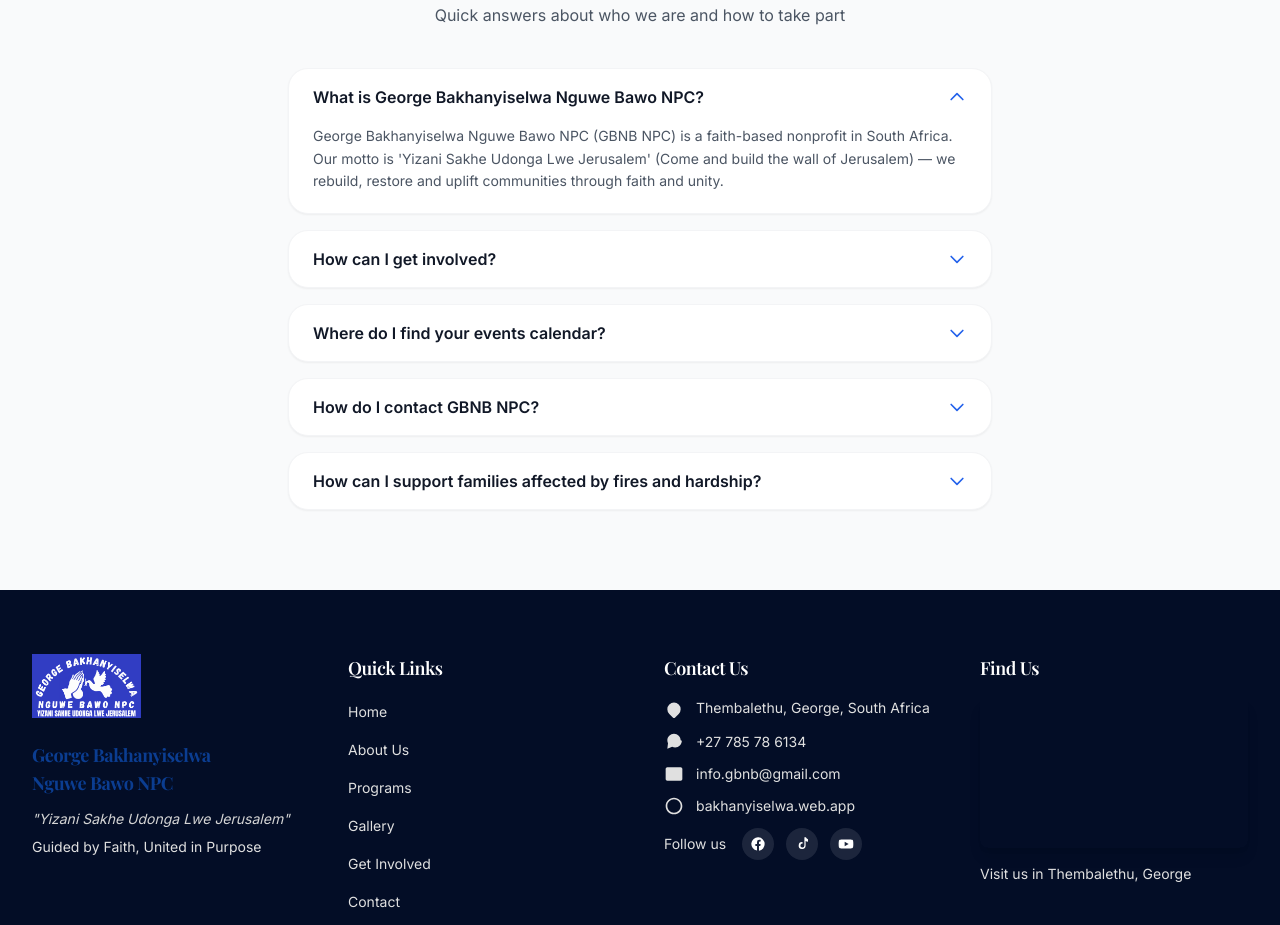
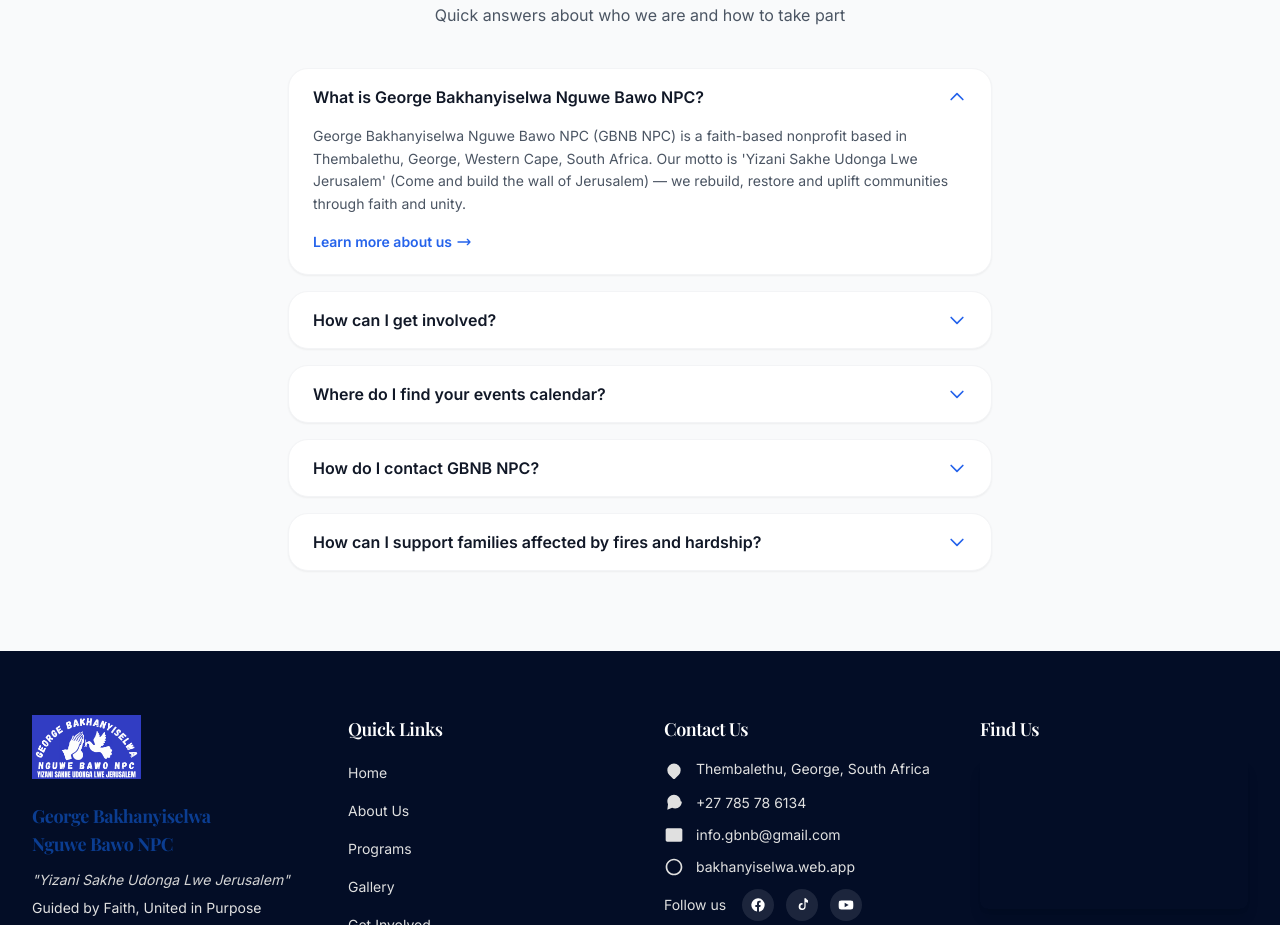
Before and after one commit to simthandilemthwesi/gbnb-site, a React (Create React App) app: page / in a window 1280 px wide. Shown: the part 5320-6245 px from the top of the page. Built offline with nearby package versions, Linux system fonts and the light colour scheme; no server answers; the database is empty; grey boxes are pictures that could not be loaded.

Commit message:
Clickable FAQ links, advanced Simbot (George location, full coverage)

```diff
--- a/src/components/Chatbot.tsx
+++ b/src/components/Chatbot.tsx
@@ -17,11 +17,15 @@
   welcome: string;
 }
 
-const SIMBOT_SYSTEM_PROMPT = `You are Simbot, the official intelligent assistant and receptionist of George Bakhanyiselwa Nguwe Bawo NPC (GBNB NPC) — a faith-based nonprofit in South Africa. Always refer to yourself as Simbot, never another name.
+const SIMBOT_SYSTEM_PROMPT = `You are Simbot, the official intelligent assistant and receptionist of George Bakhanyiselwa Nguwe Bawo NPC (GBNB NPC) — a faith-based nonprofit based in Thembalethu, George, Western Cape, South Africa, founded in 2023 by Mama Mthwesi. Always refer to yourself as Simbot, never another name. Answer every question about the NPC fully and helpfully using the knowledge below.
 Tone: warm, friendly, professional, encouraging — like a helpful community host. First-person ("I", "we"), conversational, South African and community-minded. Short clear paragraphs, bold for key facts, bullet lists only when steps/options are needed. Match the user's language where possible (English, isiXhosa, Afrikaans, isiZulu). End encouragingly (e.g. "Stay blessed, and let's rise together in unity through Christ.").
 Motto: "Yizani Sakhe Udonga Lwe Jerusalem" (Come, let us build the wall of Jerusalem). Vision: empower communities through fellowship, outreach programs, and digital ministry. Mission: spread faith, uplift youth, strengthen communities through spiritual growth and service.
-Services: fellowship gatherings, youth empowerment, community development, spiritual growth programs, outreach events. Programs page: Faith & Worship, Coding & Robotics, Intro to AI, Generative AI, Digital Literacy, Web Dev, Psycho-Soul Therapy, Community Development.
-Key pages: Home (/), About (/about), Programs (/programs), Gallery (/gallery + testimonials), Calendar (/calendar — Zoho monthly events preview + ZIP/PDF/JPG downloads), Get Involved (/get-involved — Volunteer form, Donation form with FNB bank details, Partnership via JotForm), Contact (/contact — contact form emails info.gbnb@gmail.com).
+Location: Thembalethu, George, 6529, Western Cape, South Africa (see the map on our Contact page). We serve communities across South Africa, including the Eastern Cape (closing the year in Thundergate, Ntabethemba, Komani).
+History & outreach: 3rd anniversary celebrated February 2026. Fire relief: donated clothes, accessories and temporary shelter with local churches after the Zone 8 fire (June 15, 2025, 39 structures destroyed) and the Zone 9 fire (October 27, 2025) in Thembalethu, George.
+Services: fellowship gatherings, youth empowerment, community development, spiritual growth programs, outreach and fire-relief drives, prayer support, testimonies.
+Programs page: Faith & Worship, Coding & Robotics, Intro to AI, Generative AI, Digital Literacy, Web Dev, Psycho-Soul Therapy, Community Development.
+Key pages: Home (/) with announcements, stats and FAQ, About (/about), Programs (/programs), Gallery (/gallery + photo submission + testimonials), Calendar (/calendar — Zoho monthly events preview + ZIP/PDF/JPG downloads), Get Involved (/get-involved — Volunteer form, Donation form with FNB bank details, Partnership via JotForm), Contact (/contact — contact form emails info.gbnb@gmail.com, map, socials).
+How to take part: volunteer or donate via Get Involved; request prayer or share a testimony via Contact or WhatsApp; find gatherings on the Calendar page; partner or sponsor by contacting us.
 Contact: phone +27 785 78 6134, email info.gbnb@gmail.com, site https://bakhanyiselwa.web.app, Facebook https://www.facebook.com/GeorgeBakhanyiselwaNguweBawo/, TikTok https://www.tiktok.com/@georgebakhanyiselwanguwe, YouTube https://www.youtube.com/@GeorgeBakhanyiselwaNguweBawo, WhatsApp https://wa.me/27785786134.
 Rules: only use these facts, never invent programs/contacts/availability. Keep answers concise and practical. Never request or discuss passwords/admin credentials. You are Simbot, an AI assistant, not human. If outside scope or sensitive, escalate via WhatsApp https://wa.me/27785786134 or email info.gbnb@gmail.com. When you don't know, be honest and direct the user to the right channel.`;
 
@@ -58,6 +62,7 @@
 
 const quickReplies = [
   { label: "What's happening at GBNB?", question: "What's happening at GBNB?" },
+  { label: 'Where are you?', question: 'Where are you located?' },
   { label: 'Request a prayer', question: 'I would like to request a prayer.' },
   { label: 'Support GBNB NPC', question: 'How can I support GBNB NPC?' },
   { label: 'Calendar', question: 'Where can I find your events calendar?' },
@@ -67,35 +72,44 @@
 
 const fallbackResponses: Record<string, string> = {
   programs:
-    'We offer: **Faith & Worship, Coding & Robotics, Intro to AI, Generative AI, Digital Literacy, Web Dev, Psycho-Soul Therapy, and Community Development.** See the full list on our Programs page — which one speaks to your heart?',
+    'We offer: **Faith & Worship, Coding & Robotics, Intro to AI, Generative AI, Digital Literacy, Web Dev, Psycho-Soul Therapy, and Community Development.** See the full list on our Programs page (/programs) — which one speaks to your heart?',
   volunteer:
-    "We'd love your help! Fill in the **Volunteer form on our Get Involved page**, or email **info.gbnb@gmail.com** / call **+27 785 78 6134**. Stay blessed, and let's rise together in unity through Christ.",
+    "We'd love your help! Fill in the **Volunteer form on our Get Involved page (/get-involved)**, or email **info.gbnb@gmail.com** / call **+27 785 78 6134**. Stay blessed, and let's rise together in unity through Christ.",
   donate:
-    'Thank you for your generosity! Use the **Donation form on our Get Involved page** (FNB bank details are listed there). Every contribution uplifts our community. Stay blessed!',
+    'Thank you for your generosity! Use the **Donation form on our Get Involved page (/get-involved)** (FNB bank details are listed there). Every contribution uplifts our community. Stay blessed!',
+  partner:
+    'Thank you for wanting to partner with us! Use the **Partnership option on our Get Involved page (/get-involved)**, or reach us at **info.gbnb@gmail.com** / **+27 785 78 6134** so we can grow the impact together.',
   contact:
-    'Connect with us:\n📧 info.gbnb@gmail.com\n📞 +27 785 78 6134\n💬 WhatsApp: https://wa.me/27785786134\n🌐 bakhanyiselwa.web.app',
+    'Connect with us:\n📧 info.gbnb@gmail.com\n📞 +27 785 78 6134\n💬 WhatsApp: https://wa.me/27785786134\n🌐 https://bakhanyiselwa.web.app\n📍 Thembalethu, George, Western Cape',
+  location:
+    'You’ll find us in **Thembalethu, George, 6529, Western Cape, South Africa** — see the map on our Contact page (/contact). We serve communities across South Africa, including the Eastern Cape.',
   calendar:
     'Find our full calendar of services, outreaches and fellowship events on our **Calendar page (/calendar)** — preview it online and download the ZIP, PDF or JPG. Never miss a gathering!',
   prayer:
-    'Thank you for trusting us with this. Please share your prayer request via our **Contact page** or WhatsApp **https://wa.me/27785786134**, and our fellowship will stand with you in prayer. Stay blessed.',
+    'Thank you for trusting us with this. Please share your prayer request via our **Contact page (/contact)** or WhatsApp **https://wa.me/27785786134**, and our fellowship will stand with you in prayer. Stay blessed.',
   testimony:
-    'We would be honoured to hear your story! Share it via our **Contact page** or email **info.gbnb@gmail.com**, and it may encourage others in our Gallery testimonials.',
+    'We would be honoured to hear your story! Share it via our **Contact page (/contact)** or email **info.gbnb@gmail.com**, and it may encourage others in our Gallery testimonials.',
+  social:
+    'Follow our journey:\n👍 Facebook: https://www.facebook.com/GeorgeBakhanyiselwaNguweBawo/\n🎵 TikTok: https://www.tiktok.com/@georgebakhanyiselwanguwe\n▶️ YouTube: https://www.youtube.com/@GeorgeBakhanyiselwaNguweBawo',
   about:
-    "I'm Simbot, assistant to **George Bakhanyiselwa Nguwe Bawo NPC (GBNB)** — a faith-based nonprofit. Our motto is **'Yizani Sakhe Udonga Lwe Jerusalem'** (Come and build the wall of Jerusalem).",
+    "I'm Simbot, assistant to **George Bakhanyiselwa Nguwe Bawo NPC (GBNB)** — a faith-based nonprofit from **George, Western Cape**, founded in 2023. Our motto is **'Yizani Sakhe Udonga Lwe Jerusalem'** (Come and build the wall of Jerusalem).",
   default:
-    "Thank you for reaching out! I'm Simbot — I can help with programs, calendar, volunteering, donations, prayer requests and testimonies. For anything specific, email **info.gbnb@gmail.com**, WhatsApp **https://wa.me/27785786134**, or visit our Contact page. Stay blessed!"
+    "Thank you for reaching out! I'm Simbot — I can help with our programs, calendar, location, volunteering, donations, partnerships, prayer requests and testimonies. For anything specific, email **info.gbnb@gmail.com**, WhatsApp **https://wa.me/27785786134**, or visit our Contact page (/contact). Stay blessed!"
 };
 
 function getFallbackResponse(userMessage: string): string {
   const m = userMessage.toLowerCase();
-  if (m.includes('calendar') || m.includes('event') || m.includes('happening') || m.includes('when is')) return fallbackResponses.calendar;
+  if (m.includes('where') || m.includes('location') || m.includes('located') || m.includes('address') || m.includes('directions') || m.includes('thembalethu') || m.includes('george')) return fallbackResponses.location;
+  if (m.includes('calendar') || m.includes('event') || m.includes('happening') || m.includes('when is') || m.includes('gathering') || m.includes('service times')) return fallbackResponses.calendar;
   if (m.includes('prayer') || m.includes('pray')) return fallbackResponses.prayer;
   if (m.includes('testimony') || m.includes('testimonial') || m.includes('share')) return fallbackResponses.testimony;
   if (m.includes('program') || m.includes('service') || m.includes('offer') || m.includes('course') || m.includes('coding') || m.includes('robotics') || m.includes('ai')) return fallbackResponses.programs;
+  if (m.includes('partner') || m.includes('sponsor')) return fallbackResponses.partner;
   if (m.includes('volunteer') || m.includes('join') || m.includes('help') || m.includes('support')) return fallbackResponses.volunteer;
-  if (m.includes('donate') || m.includes('donation') || m.includes('give') || m.includes('bank')) return fallbackResponses.donate;
-  if (m.includes('contact') || m.includes('email') || m.includes('phone') || m.includes('call') || m.includes('whatsapp') || m.includes('connect')) return fallbackResponses.contact;
-  if (m.includes('about') || m.includes('who') || m.includes('gbnb') || m.includes('motto') || m.includes('mission') || m.includes('vision')) return fallbackResponses.about;
+  if (m.includes('donate') || m.includes('donation') || m.includes('give') || m.includes('bank') || m.includes('fire') || m.includes('zone 8') || m.includes('zone 9') || m.includes('relief')) return fallbackResponses.donate;
+  if (m.includes('facebook') || m.includes('tiktok') || m.includes('youtube') || m.includes('social') || m.includes('follow')) return fallbackResponses.social;
+  if (m.includes('contact') || m.includes('email') || m.includes('phone') || m.includes('call') || m.includes('whatsapp') || m.includes('connect') || m.includes('number')) return fallbackResponses.contact;
+  if (m.includes('about') || m.includes('who') || m.includes('gbnb') || m.includes('motto') || m.includes('mission') || m.includes('vision') || m.includes('founder')) return fallbackResponses.about;
   return fallbackResponses.default;
 }
 
--- a/src/pages/Home.tsx
+++ b/src/pages/Home.tsx
@@ -71,23 +71,33 @@
   const faqs = [
     {
       question: 'What is George Bakhanyiselwa Nguwe Bawo NPC?',
-      answer: "George Bakhanyiselwa Nguwe Bawo NPC (GBNB NPC) is a faith-based nonprofit in South Africa. Our motto is 'Yizani Sakhe Udonga Lwe Jerusalem' (Come and build the wall of Jerusalem) — we rebuild, restore and uplift communities through faith and unity."
+      answer: "George Bakhanyiselwa Nguwe Bawo NPC (GBNB NPC) is a faith-based nonprofit based in Thembalethu, George, Western Cape, South Africa. Our motto is 'Yizani Sakhe Udonga Lwe Jerusalem' (Come and build the wall of Jerusalem) — we rebuild, restore and uplift communities through faith and unity.",
+      link: '/about',
+      linkLabel: 'Learn more about us'
     },
     {
       question: 'How can I get involved?',
-      answer: 'Volunteer or donate via our Get Involved page, share a testimony or prayer request via our Contact page, or join us at a fellowship gathering listed on our Calendar page.'
+      answer: 'Volunteer or donate via our Get Involved page, share a testimony or prayer request via our Contact page, or join us at a fellowship gathering listed on our Calendar page.',
+      link: '/get-involved',
+      linkLabel: 'Get Involved'
     },
     {
       question: 'Where do I find your events calendar?',
-      answer: 'Visit our Calendar page (/calendar) for the full monthly preview, plus ZIP, PDF and JPG downloads of the GBNB calendar.'
+      answer: 'Visit our Calendar page for the full monthly preview, plus ZIP, PDF and JPG downloads of the GBNB calendar.',
+      link: '/calendar',
+      linkLabel: 'View Calendar'
     },
     {
       question: 'How do I contact GBNB NPC?',
-      answer: 'Email info.gbnb@gmail.com, call or WhatsApp +27 785 78 6134, or use the contact form on our Contact page. Follow us on Facebook, TikTok and YouTube.'
+      answer: 'Email info.gbnb@gmail.com, call or WhatsApp +27 785 78 6134, or use the contact form on our Contact page. Follow us on Facebook, TikTok and YouTube.',
+      link: '/contact',
+      linkLabel: 'Contact us'
     },
     {
       question: 'How can I support families affected by fires and hardship?',
-      answer: 'Through our community outreach we donate clothes, essentials and shelter support alongside local churches. Donate via our Get Involved page or contact us to partner.'
+      answer: 'Through our community outreach we donate clothes, essentials and shelter support alongside local churches — including our Zone 8 and Zone 9 fire relief in Thembalethu. Donate via our Get Involved page or contact us to partner.',
+      link: '/get-involved',
+      linkLabel: 'Donate now'
     }
   ];
 
@@ -603,7 +613,17 @@
                   </svg>
                 </button>
                 {openFaq === index && (
-                  <p className="px-6 pb-5 text-gray-600 text-sm leading-relaxed">{faq.answer}</p>
+                  <div className="px-6 pb-5">
+                    <p className="text-gray-600 text-sm leading-relaxed mb-3">{faq.answer}</p>
+                    {faq.link && (
+                      <Link to={faq.link} className="inline-flex items-center gap-1 text-sm font-semibold text-blue-600 hover:text-blue-700">
+                        {faq.linkLabel || 'Learn more'}
+                        <svg className="w-4 h-4" fill="none" stroke="currentColor" viewBox="0 0 24 24" strokeWidth="2">
+                          <path strokeLinecap="round" strokeLinejoin="round" d="M17 8l4 4m0 0l-4 4m4-4H3" />
+                        </svg>
+                      </Link>
+                    )}
+                  </div>
                 )}
               </div>
             ))}
```
